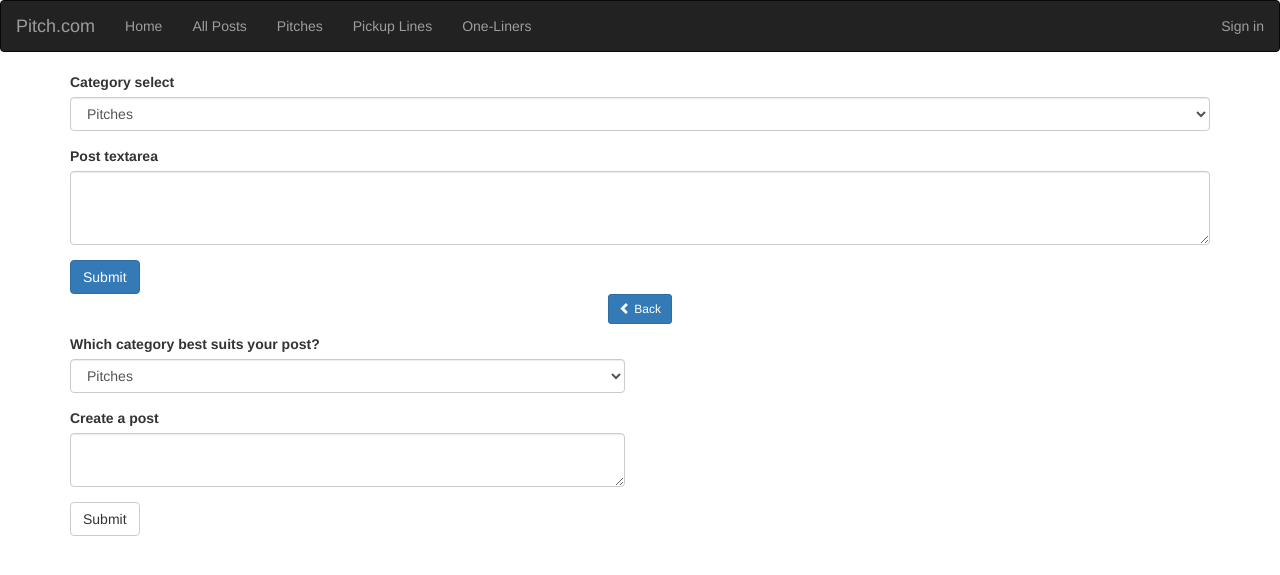
After one commit to JohnKarima/pitch, a Flask app: page /new_post in a window 1280 px wide. The commit adds this page. Shown: the top 575 px of the page. Run offline with Flask 2, Linux system fonts and the light colour scheme; some libraries are stand-ins or nearby versions.

```diff
--- a/app/main/forms.py
+++ b/app/main/forms.py
@@ -1,13 +1,16 @@
 from flask_wtf import FlaskForm
-from wtforms import StringField,TextAreaField,SubmitField
+from wtforms import StringField,TextAreaField,SubmitField, SelectField
 from wtforms.validators import Required
 
 class CommentForm(FlaskForm):
-
-    title = StringField('Review title',validators=[Required()])
-    review = TextAreaField('Post Comment', validators=[Required()])
+    comment = StringField('Comment',validators=[Required()])
     submit = SubmitField('Submit')
 
 class UpdateProfile(FlaskForm):
     bio = TextAreaField('Tell us about you.',validators = [Required()])
     submit = SubmitField('Submit')
+
+class PitchForm(FlaskForm):
+    category_id = SelectField('Which category best suits your post?', choices=[('1', 'Pitches'), ('2', 'Pickup Lines'), ('3', 'One-Liners')])
+    content = TextAreaField('Create a post', validators=[Required()])
+    submit = SubmitField('Submit')
--- a/app/main/views.py
+++ b/app/main/views.py
@@ -1,8 +1,8 @@
-from flask import render_template, request, url_for, redirect, abort
-from flask_login import login_required
+from flask import render_template, request, url_for, redirect, abort, flash
+from flask_login import login_required, current_user
 from . import main
-from ..models import User
-from .forms import UpdateProfile
+from ..models import User, Pitch
+from .forms import UpdateProfile, PitchForm
 from .. import db, photos
 
 
@@ -11,8 +11,9 @@ def index():
     '''
     View root page function that returns the index page and its data
     '''
-    title = 'Home: Pitch.com'
-    return render_template('index.html', title = title)
+    pitches= Pitch.get_all_pitches()
+
+    return render_template('index.html', pitches = pitches)
 
 
 @main.route('/allposts')
@@ -87,3 +88,29 @@ def update_pic(uname):
         user.profile_pic_path = path
         db.session.commit()
     return redirect(url_for('main.profile',uname=uname))
+
+@main.route('/new_post', methods = ['GET','POST'])
+def new_post():
+    form = PitchForm()
+    if form.validate_on_submit():
+        pitch = Pitch( category_id = form.category_id.data, pitch = form.content.data,)
+
+        pitch.save_pitch()
+
+        return redirect(url_for('main.index'))
+
+    return render_template('/new_post.html',pitch_form = form)
+
+
+
+
+    # post = Pitch(category_id = form.category_id.data, pitch = form.content.data)
+    # new_pitch = Pitch(pitch = pitch, category_id = category_id)
+    # db.session.add(post)
+    # db.session.commit()
+    # flash('Your post has been created!')
+    # # return redirect(url_for('main.index'))
+
+
+    # title = 'Add new post'
+    # return render_template("new_post.html", form = form)
--- /dev/null
+++ b/app/templates/new_post.html
@@ -0,0 +1,44 @@
+{% extends 'base.html'%}
+{% import "bootstrap/wtf.html" as wtf %}
+
+{% block content %}
+<div class="container">
+<form method="POST" action="">
+    <div class="form-group">
+      <label for="category">Category select</label>
+      <select class="form-control" id="category">
+        <option>Pitches</option>
+        <option>Pickup Lines</option>
+        <option>One-Liners</option>
+      </select>
+    </div>
+    <div class="form-group">
+      <label for="pitch">Post textarea</label>
+      <textarea class="form-control" id="post" rows="3"></textarea>
+    </div>
+    <button type="submit" class="btn btn-primary">Submit</button>
+  </form>
+</div>
+
+
+<div class="container">
+    <div class="row">
+        <div class="col text-center mt-4">
+                <a href="{{url_for('main.allposts')}}">
+                        <button type="button" class="btn btn-primary btn-sm" style="margin-bottom:10px;">
+                                <span class="glyphicon glyphicon-chevron-left" ></span> Back
+                        </button>
+                </a>
+
+        </div>
+    </div>
+
+    <div class="row">
+        <div class="col-md-6 mx-auto">
+            {{wtf.quick_form(pitch_form)}}
+        </div>
+    </div>
+
+</div>
+
+{% endblock%}
--- a/app/templates/profile/profile.html
+++ b/app/templates/profile/profile.html
@@ -39,8 +39,7 @@
     {% if user == current_user %}
     <a href="{{url_for('main.update_profile',uname=user.username)}}">Edit profile</a>
 {% endif %}
-  </div>
-
+  </div><br><br>
 </div>
 </div>
 {% endblock %}
```
Also changed, not shown: app/models.py (+86 -1 lines), app/templates/index.html (+18 -0 lines), migrations/versions/ca98fc844cc0_add_pitch_table.py (added, +36 -0 lines), app/auth/forms.py (line endings or trailing spaces).
